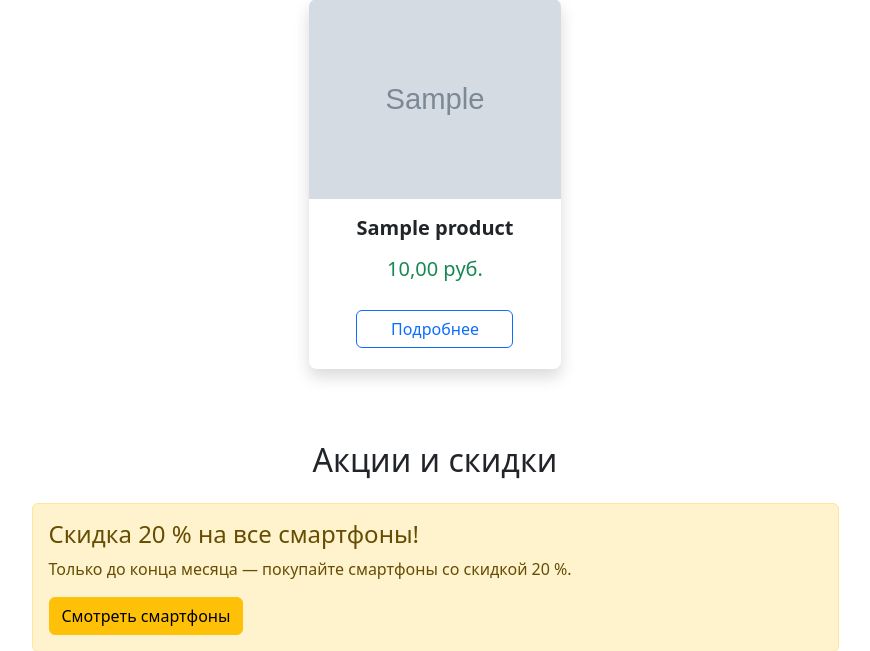
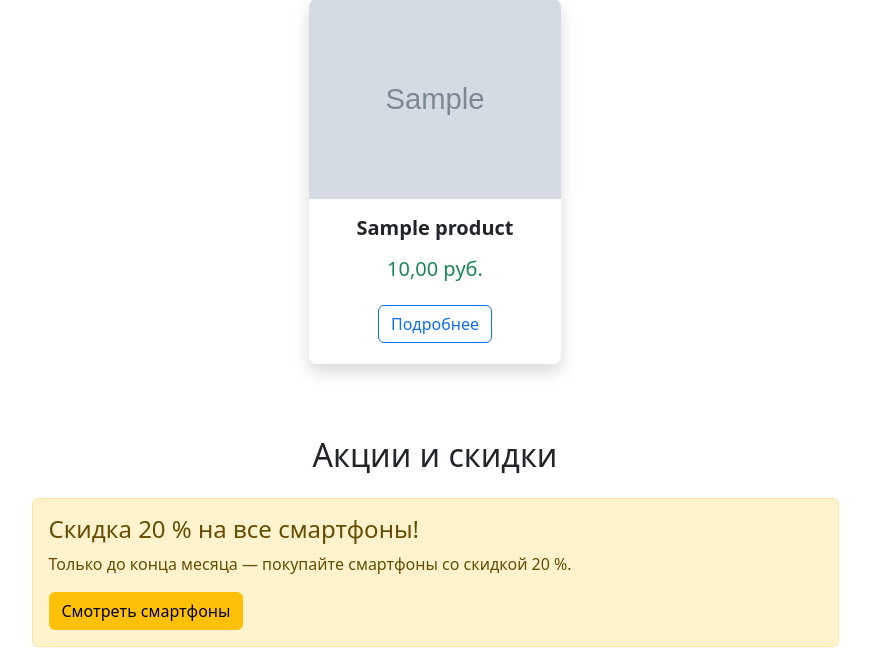
Before and after one commit to Walchonok2013-hub/techstore, a Django app: page / in a window 1280 px wide. Shown: the part 567-1218 px from the top of the page, without its empty margins (205-1075 px from the left). Run offline with Django 5.2, Linux system fonts and the light colour scheme; tables that the repository leaves empty hold one stand-in row (values such as "Sample post"); grey boxes marked "Sample" are stand-in pictures.

Commit message:
First commit

```diff
--- a/products/templates/products/home.html
+++ b/products/templates/products/home.html
@@ -20,7 +20,6 @@
 </section>
 
 <!-- Популярные товары -->
-
 <section class="popular-products mb-5">
   <div class="row justify-content-center">
     <div class="col-lg-8 text-center">
@@ -30,7 +29,7 @@
   <div class="row">
     {% for product in popular_products %}
       <div class="col-lg-4 col-md-6 col-sm-12 mb-4">
-        <div class="card h-100 shadow border-0 rounded-3 overflow-hidden">
+        <div class="card h-100 shadow border-0 rounded-3 overflow-hidden d-flex flex-column">
           {% if product.image %}
             <img src="{{ product.image.url }}"
                  alt="{{ product.name }}"
@@ -42,13 +41,16 @@
               <i class="fas fa-image fa-2x text-muted"></i>
             </div>
           {% endif %}
+
+          <!-- ГЛАВНОЕ ИЗМЕНЕНИЕ: d-flex flex-column + mt-auto для кнопки -->
           <div class="card-body d-flex flex-column">
             <h5 class="card-title mb-3 text-dark font-weight-bold">{{ product.name }}</h5>
             <p class="card-text text-success h5 mb-4">{{ product.price }} руб.</p>
-              <a href="{% url 'products:product_detail' product.slug %}"
-                 class="btn btn-outline-primary">
-                Подробнее
-              </a>
+
+            <a href="{% url 'products:product_detail' product.slug %}"
+               class="btn btn-outline-primary mt-auto align-self-center">
+              Подробнее
+            </a>
           </div>
         </div>
       </div>
```
Also changed, not shown: products/templates/products/catalog.html (indentation only).
